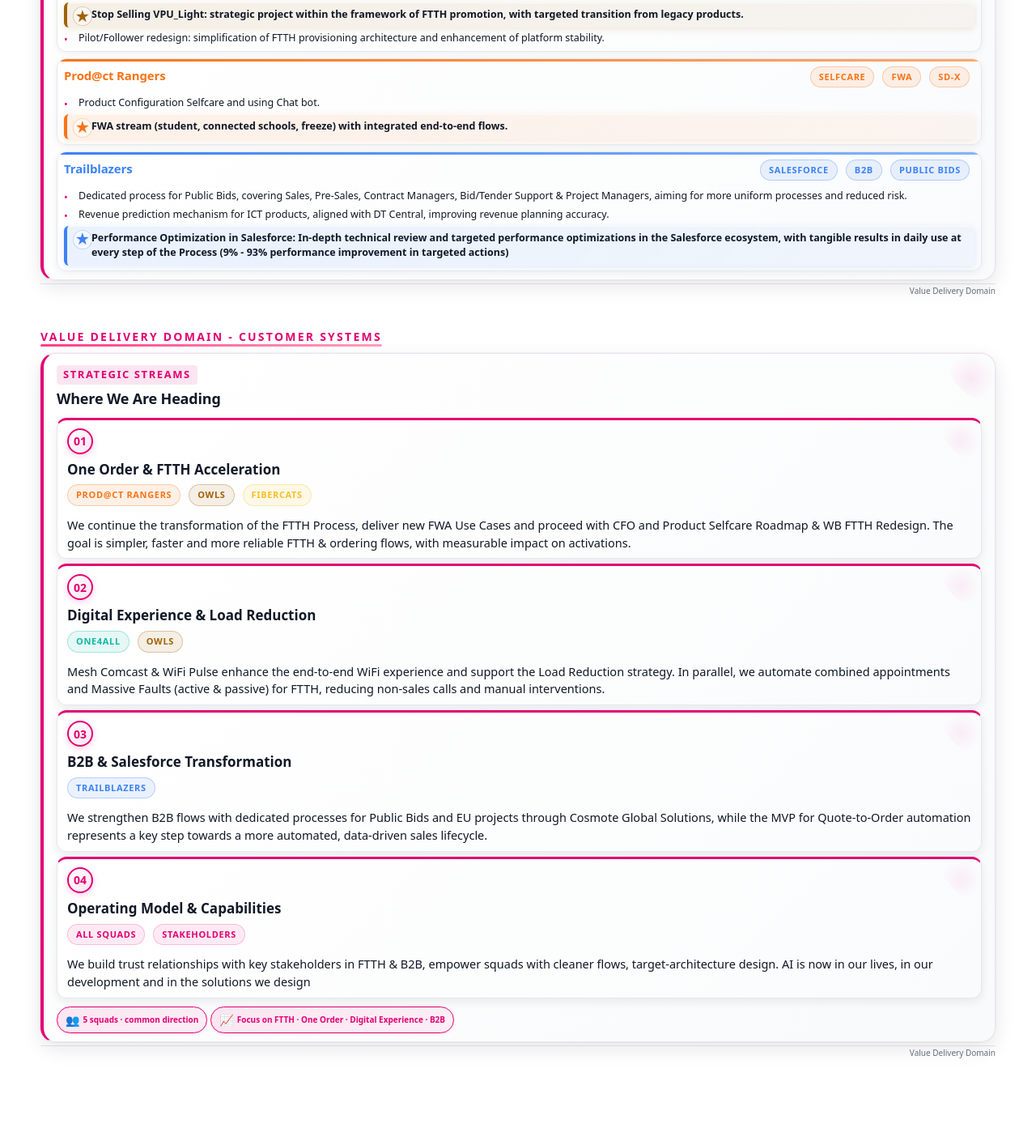
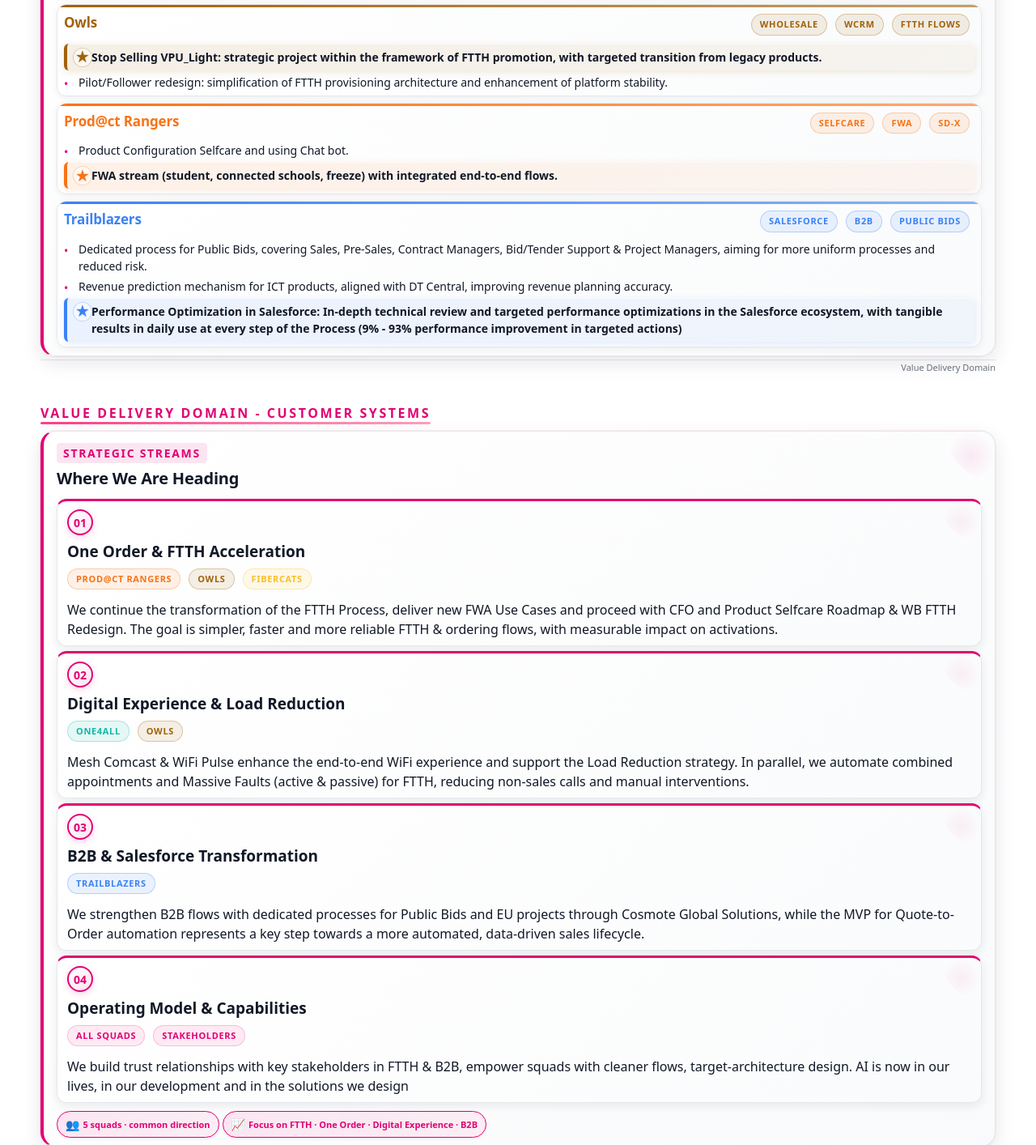
Before and after one commit to orestismaths-lab/customer-systems-presentation, a plain HTML site: page slides/Customer Systems Presentation_v4.html in a window 1280 px wide. Shown: the part 473-1887 px from the top of the page at 81% size. Before the commit the page ends 1801 px from the top, so only its background shows below. Drawn offline with Linux system fonts and the light colour scheme.

Commit message:
Increase font sizes for better readability in 2-slide layout

```diff
--- a/slides/Customer Systems Presentation_v4.html
+++ b/slides/Customer Systems Presentation_v4.html
@@ -55,7 +55,7 @@
     }
 
     .eyebrow {
-      font-size: 14px;
+      font-size: 16px;
       letter-spacing: 0.16em;
       text-transform: uppercase;
       color: var(--magenta);
@@ -146,14 +146,14 @@
     }
 
     .card-title {
-      font-size: 18px;
+      font-size: 20px;
       font-weight: 700;
       margin-bottom: 2px;
       letter-spacing: -0.01em;
     }
 
     .card-kicker {
-      font-size: 13px;
+      font-size: 14px;
       text-transform: uppercase;
       letter-spacing: 0.12em;
       color: var(--magenta);
@@ -167,7 +167,7 @@
     }
 
     .card-body {
-      font-size: 13px;
+      font-size: 14px;
       color: var(--text-main);
       line-height: 1.5;
     }
@@ -182,7 +182,7 @@
     }
 
     li {
-      font-size: 12.5px;
+      font-size: 14px;
       color: var(--text-main);
       padding-left: 18px;
       position: relative;
@@ -205,7 +205,7 @@
       display: flex;
       flex-wrap: wrap;
       gap: 4px;
-      font-size: 10px;
+      font-size: 11px;
     }
 
     .kpi-pill {
@@ -215,7 +215,7 @@
       background: linear-gradient(135deg, var(--magenta-soft) 0%, rgba(251, 229, 241, 0.6) 100%);
       color: var(--magenta);
       font-weight: 600;
-      font-size: 10px;
+      font-size: 11px;
       box-shadow: 0 1px 3px rgba(226, 0, 116, 0.15);
       display: inline-flex;
       align-items: center;
@@ -350,7 +350,7 @@
     }
 
     .team-name {
-      font-size: 15px;
+      font-size: 17px;
       font-weight: 700;
       color: var(--text-main);
       letter-spacing: -0.01em;
@@ -377,7 +377,7 @@
     }
 
     .team-meta {
-      font-size: 11px;
+      font-size: 12px;
       color: var(--text-muted);
       display: flex;
       flex-wrap: wrap;
@@ -491,7 +491,7 @@
       border-top: 1px solid var(--border-subtle);
       padding-top: 1px;
       margin-top: 4px;
-      font-size: 10px;
+      font-size: 11px;
       color: var(--text-muted);
       display: flex;
       justify-content: space-between;
@@ -586,25 +586,25 @@
     }
 
     .key-title {
-      font-size: 17px;
+      font-size: 19px;
       font-weight: 700;
       margin-bottom: 4px;
       line-height: 1.4;
     }
 
     .key-body {
-      font-size: 14.5px;
+      font-size: 16px;
       color: var(--text-main);
       line-height: 1.5;
     }
 
     .key-body strong {
       font-weight: 600;
-      font-size: 14.5px;
+      font-size: 16px;
     }
 
     .key-body .highlight-text {
-      font-size: 14.5px;
+      font-size: 16px;
       font-weight: 400;
     }
 
```
